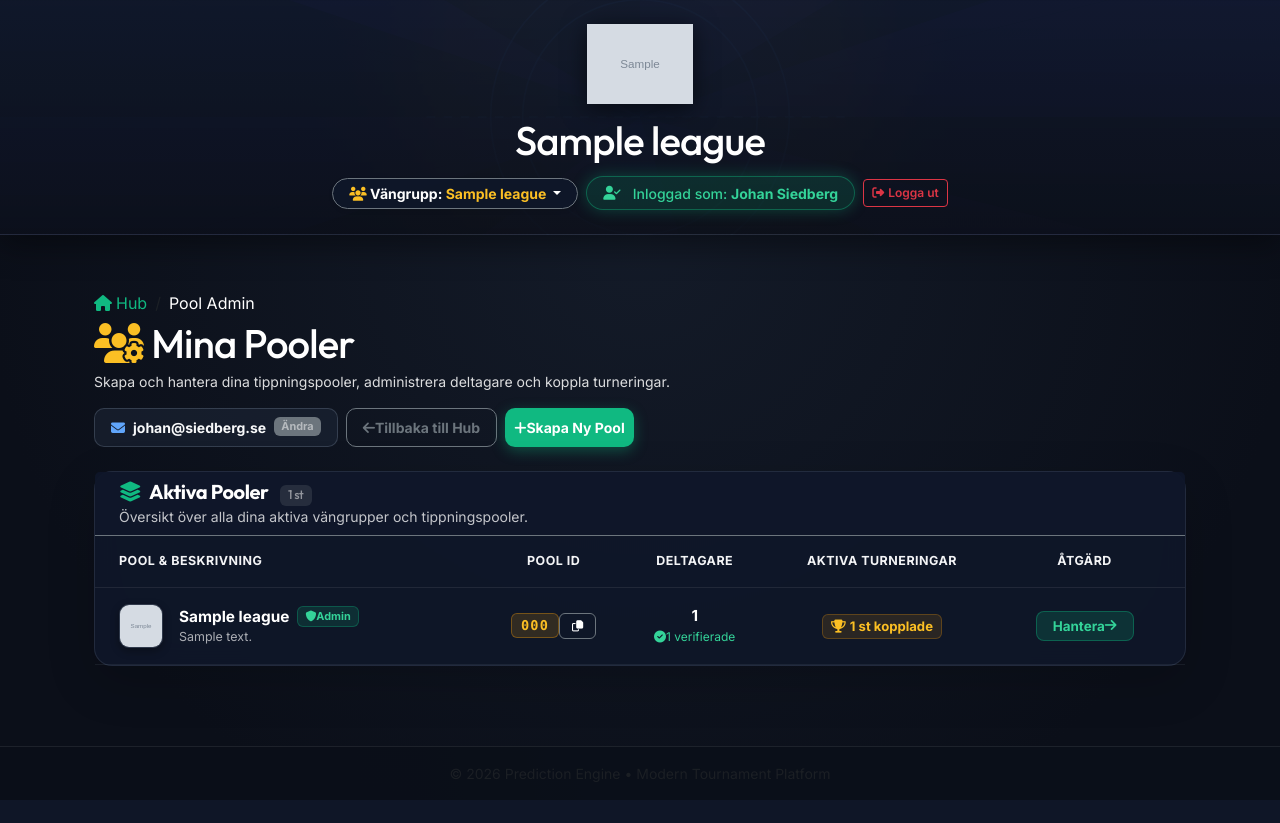
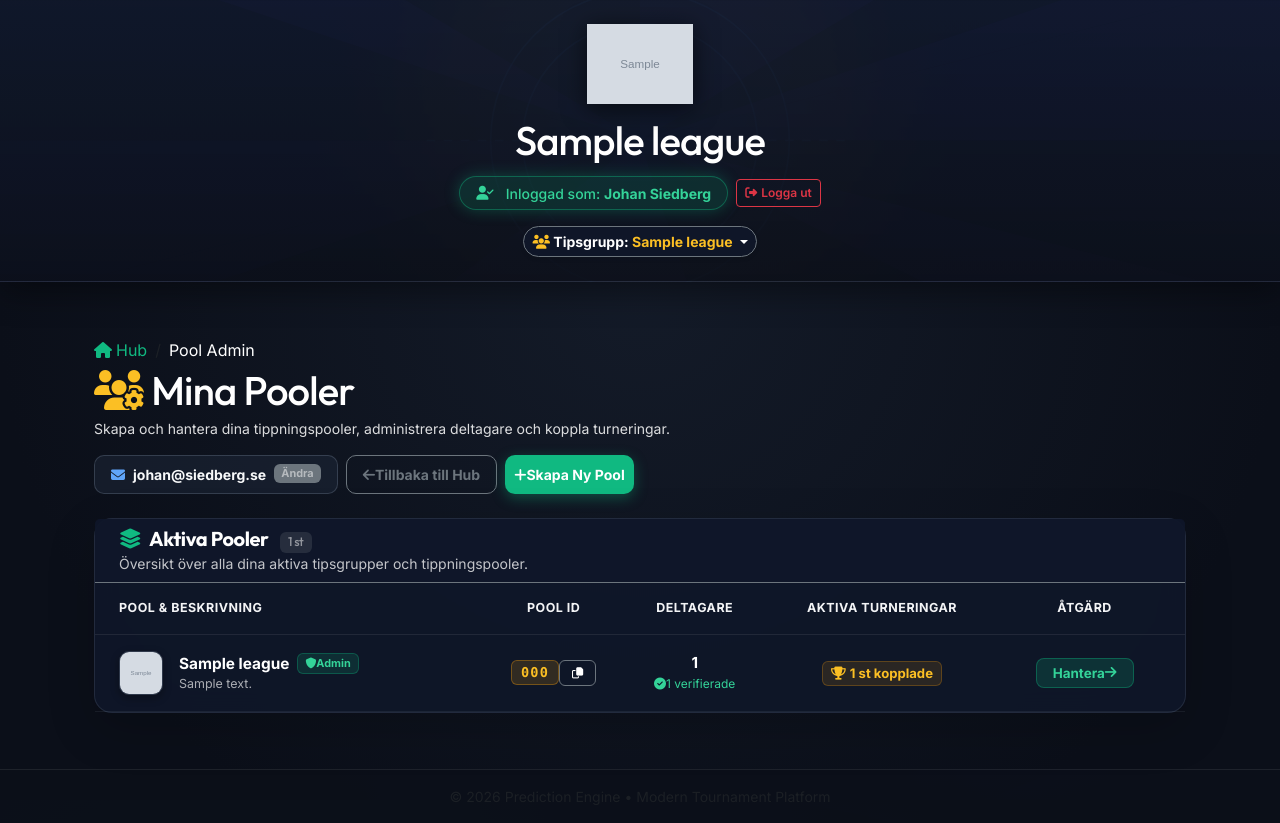
Before and after one commit to johansiedberg/Prediction_Engine, a Django app: page /pool-admin/ in a window 1280 px wide. Before the commit the page ends 800 px from the top, so only its background shows below. Run offline with Django 5.2, Linux system fonts and the light colour scheme; a user stored in the database is signed in; tables that the repository leaves empty hold one stand-in row (values such as "Sample post"); grey boxes marked "Sample" are stand-in pictures; parts of the project's set-up code (start-up, migrations or seed data) failed here and were passed over.

Commit message:
Rename translation of pool from Vängrupp to Tipsgrupp and center Tipsgrupp switcher on own row in banner

```diff
--- a/templates/tournament/base.html
+++ b/templates/tournament/base.html
@@ -37,16 +37,31 @@
             <h1 class="fw-extrabold text-white mb-0 display-6 brand-title text-center">{{ active_league.name|default:"Mästerskapstips" }}</h1>
 
             {% if request.user.is_authenticated %}
-            <!-- Pool Selection & User Badge in Top Banner -->
+            <!-- Row 1: Logged in as User & Logout Button -->
             <div class="d-flex flex-wrap align-items-center justify-content-center gap-2 mt-1">
-                {% if user_leagues %}
+                <div class="header-badge">
+                    <i class="fa-solid fa-user-check me-1"></i>
+                    <span>Inloggad som: <strong>{% if request.user.get_full_name %}{{ request.user.get_full_name }}{% elif request.user.first_name %}{{ request.user.first_name }} {{ request.user.last_name }}{% else %}{{ request.user.email }}{% endif %}</strong></span>
+                </div>
+                <form action="{% url 'logout' %}" method="post" class="d-inline">
+                    {% csrf_token %}
+                    <button type="submit" class="btn btn-outline-danger btn-sm py-0.5 px-2.5 fw-semibold"
+                        style="font-size: 0.75rem;">
+                        <i class="fa-solid fa-right-from-bracket me-1"></i>Logga ut
+                    </button>
+                </form>
+            </div>
+
+            <!-- Row 2: Tipsgrupp Selection Centered on Own Row -->
+            {% if user_leagues %}
+            <div class="d-flex align-items-center justify-content-center mt-2">
                 <div class="dropdown">
-                    <button class="btn btn-sm btn-dark border border-secondary border-opacity-30 dropdown-toggle px-3 py-1 text-white small fw-bold shadow-sm" type="button" data-bs-toggle="dropdown" aria-expanded="false" style="background: rgba(15, 23, 42, 0.85); border-radius: 20px;">
+                    <button class="btn btn-sm btn-dark border border-secondary border-opacity-30 dropdown-toggle px-3.5 py-1 text-white small fw-bold shadow-sm" type="button" data-bs-toggle="dropdown" aria-expanded="false" style="background: rgba(15, 23, 42, 0.88); border-radius: 20px;">
                         <i class="fa-solid fa-users text-warning me-1.5"></i>
-                        <span>Vängrupp: <strong class="text-warning">{{ active_league.name|default:"Välj pool" }}</strong></span>
+                        <span>Tipsgrupp: <strong class="text-warning">{{ active_league.name|default:"Välj tipsgrupp" }}</strong></span>
                     </button>
-                    <ul class="dropdown-menu dropdown-menu-dark shadow-lg border border-secondary border-opacity-30 p-2" style="min-width: 220px; border-radius: 12px;">
-                        <li class="dropdown-header text-secondary small fw-bold text-uppercase" style="font-size: 0.7rem;">Mina Vängrupper / Pooler</li>
+                    <ul class="dropdown-menu dropdown-menu-dark shadow-lg border border-secondary border-opacity-30 p-2" style="min-width: 230px; border-radius: 12px;">
+                        <li class="dropdown-header text-secondary small fw-bold text-uppercase" style="font-size: 0.7rem;">Mina Tipsgrupper</li>
                         {% for l in user_leagues %}
                         <li>
                             <a class="dropdown-item rounded-2 py-1.5 d-flex align-items-center justify-content-between {% if active_league and active_league.id == l.id %}active bg-success{% endif %}" href="{% url 'switch_league' l.id %}">
@@ -59,25 +74,13 @@
                         <li>
                             <a class="dropdown-item rounded-2 py-1.5 small text-white-50 d-flex align-items-center gap-2" href="#" data-bs-toggle="modal" data-bs-target="#joinLeagueModal">
                                 <i class="fa-solid fa-plus text-emerald"></i>
-                                <span>Gå med i en ny vängrupp</span>
+                                <span>Gå med i en ny tipsgrupp</span>
                             </a>
                         </li>
                     </ul>
                 </div>
-                {% endif %}
-
-                <div class="header-badge">
-                    <i class="fa-solid fa-user-check me-1"></i>
-                    <span>Inloggad som: <strong>{% if request.user.get_full_name %}{{ request.user.get_full_name }}{% elif request.user.first_name %}{{ request.user.first_name }} {{ request.user.last_name }}{% else %}{{ request.user.email }}{% endif %}</strong></span>
-                </div>
-                <form action="{% url 'logout' %}" method="post" class="d-inline">
-                    {% csrf_token %}
-                    <button type="submit" class="btn btn-outline-danger btn-sm py-0.5 px-2.5 fw-semibold"
-                        style="font-size: 0.75rem;">
-                        <i class="fa-solid fa-right-from-bracket me-1"></i>Logga ut
-                    </button>
-                </form>
             </div>
+            {% endif %}
             {% endif %}
 
         </div>
@@ -104,13 +107,13 @@
         <div class="modal-dialog modal-dialog-centered">
             <div class="modal-content bg-dark text-white border border-secondary border-opacity-30">
                 <div class="modal-header border-bottom border-secondary border-opacity-25">
-                    <h5 class="modal-title fw-bold text-warning"><i class="fa-solid fa-ticket me-2"></i>Gå med i en ny Vängrupp</h5>
+                    <h5 class="modal-title fw-bold text-warning"><i class="fa-solid fa-ticket me-2"></i>Gå med i en ny Tipsgrupp</h5>
                     <button type="button" class="btn-close btn-close-white" data-bs-dismiss="modal" aria-label="Close"></button>
                 </div>
                 <form action="{% url 'join_league' %}" method="post">
                     {% csrf_token %}
                     <div class="modal-body py-4">
-                        <label for="modal_invite_code" class="form-label text-secondary small fw-semibold">Ange 6-siffrig vängruppskod:</label>
+                        <label for="modal_invite_code" class="form-label text-secondary small fw-semibold">Ange 6-siffrig tipsgruppskod:</label>
                         <input type="text" name="invite_code" id="modal_invite_code" class="form-control text-uppercase shadow-sm" placeholder="t.ex. ENGINE8" style="background: rgba(15, 23, 42, 0.9); border: 1px solid rgba(245, 158, 11, 0.4); color: #FBBF24; font-weight: 700; letter-spacing: 2px;" required>
                     </div>
                     <div class="modal-footer border-top border-secondary border-opacity-25">
--- a/templates/tournament/hub.html
+++ b/templates/tournament/hub.html
@@ -25,7 +25,7 @@ background-repeat: no-repeat;{% endblock %}
                     <i class="fa-solid fa-gamepad me-1"></i> Prediction Engine Hub
                 </p>
                 <p class="text-secondary mx-auto mb-0" style="max-width: 600px; font-size: 1.05rem;">
-                    Välj vart du vill gå idag. Delta i mästerskapstips, tippa alla matcher och tävla i dina vängrupper.
+                    Välj vart du vill gå idag. Delta i mästerskapstips, tippa alla matcher och tävla i dina tipsgrupper.
                 </p>
             </div>
         </div>
--- a/templates/tournament/no_active.html
+++ b/templates/tournament/no_active.html
@@ -17,7 +17,7 @@
 
                 <h2 class="fw-bold text-white mb-2">Inga aktiva mästerskap</h2>
                 <p class="text-secondary mb-4" style="font-size: 1.05rem; line-height: 1.6;">
-                    Det finns för närvarande inga aktiva mästerskap i vald vängrupp. Kontakta en administratör eller välj en annan vängrupp via toppmenyn.
+                    Det finns för närvarande inga aktiva mästerskap i vald tipsgrupp. Kontakta en administratör eller välj en annan tipsgrupp via toppmenyn.
                 </p>
 
                 <div class="d-flex flex-wrap align-items-center justify-content-center gap-3">
--- a/templates/tournament/pool_admin_hub.html
+++ b/templates/tournament/pool_admin_hub.html
@@ -50,7 +50,7 @@
                     <i class="fa-solid fa-layer-group text-emerald me-2"></i>Aktiva Pooler
                     <span class="badge bg-secondary bg-opacity-25 text-white-50 ms-2 fw-normal" style="font-size: 0.78rem;">{{ leagues_data|length }} st</span>
                 </h5>
-                <p class="text-white small mb-0 mt-0.5" style="opacity: 0.75;">Översikt över alla dina aktiva vängrupper och tippningspooler.</p>
+                <p class="text-white small mb-0 mt-0.5" style="opacity: 0.75;">Översikt över alla dina aktiva tipsgrupper och tippningspooler.</p>
             </div>
         </div>
 
--- a/templates/tournament/register.html
+++ b/templates/tournament/register.html
@@ -89,13 +89,13 @@
                     <!-- Invite Code -->
                     <div class="mb-4">
                         <label class="form-label fw-semibold small" style="color: #f59e0b;">
-                            <i class="fa-solid fa-ticket me-1"></i>Vängruppskod <span class="text-secondary fw-normal">(valfri)</span>
+                            <i class="fa-solid fa-ticket me-1"></i>Tipsgruppskod <span class="text-secondary fw-normal">(valfri)</span>
                         </label>
                         <div style="background: rgba(15, 23, 42, 0.8); border: 1px solid rgba(245, 158, 11, 0.4); border-radius: 8px; overflow: hidden;">
                             {{ form.invite_code }}
                         </div>
                         <div class="form-text text-secondary mt-1" style="font-size: 0.72rem;">
-                            Fyll i din 6-siffriga vängruppskod för att gå med direkt vid registrering.
+                            Fyll i din 6-siffriga tipsgruppskod för att gå med direkt vid registrering.
                         </div>
                         {% if form.invite_code.errors %}
                         <div class="text-danger mt-1" style="font-size: 0.75rem;">{{ form.invite_code.errors.0 }}</div>
--- a/tournament/forms.py
+++ b/tournament/forms.py
@@ -76,7 +76,7 @@ class UserRegistrationForm(forms.Form):
         })
     )
     invite_code = forms.CharField(
-        label="Vängruppskod (Pool Code)",
+        label="Tipsgruppskod (Pool Code)",
         required=False,
         max_length=20,
         widget=forms.TextInput(attrs={
--- a/tournament/views/auth.py
+++ b/tournament/views/auth.py
@@ -38,7 +38,7 @@ class CustomLoginView(LoginView):
             if league:
                 LeagueMember.objects.get_or_create(league=league, player=user)
                 self.request.session['active_league_id'] = league.id
-                messages.success(self.request, f"Välkommen till vängruppen {league.name}!")
+                messages.success(self.request, f"Välkommen till tipsgruppen {league.name}!")
             else:
                 messages.warning(self.request, f"Koden '{invite_code}' hittades inte, men du loggades in.")
         return response
@@ -92,7 +92,7 @@ def register_view(request):
                 if league:
                     LeagueMember.objects.get_or_create(league=league, player=user)
                     request.session['active_league_id'] = league.id
-                    messages.success(request, f"Välkommen till vängruppen {league.name}!")
+                    messages.success(request, f"Välkommen till tipsgruppen {league.name}!")
                 else:
                     messages.warning(request, f"Koden '{invite_code}' hittades inte, men ditt konto skapades.")
 
```
Also changed, not shown: templates/tournament/engine_admin.html (+7 -7 lines), tournament/views/leagues.py (+4 -4 lines), tournament/views_legacy.py (+5 -5 lines).
